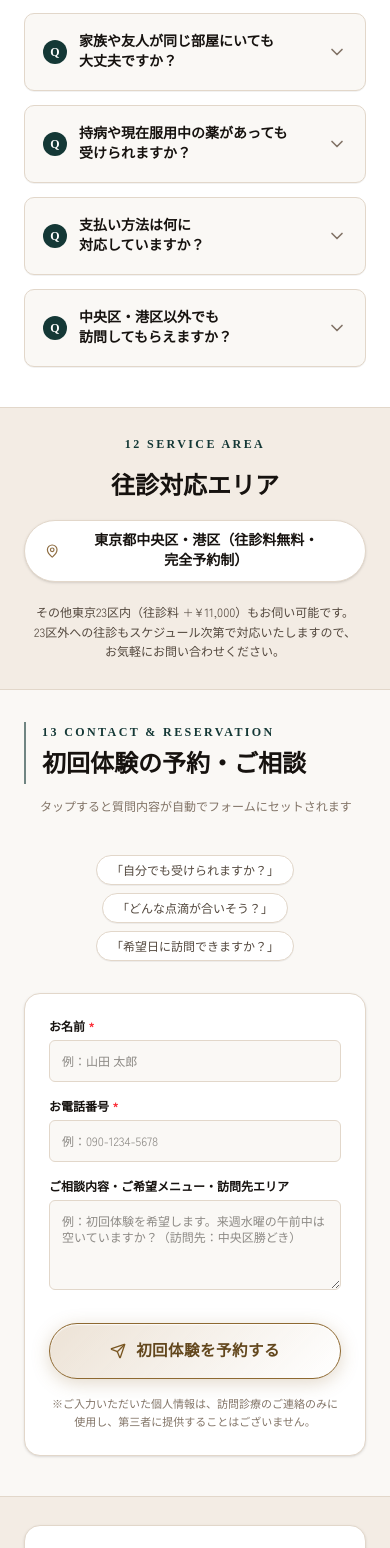
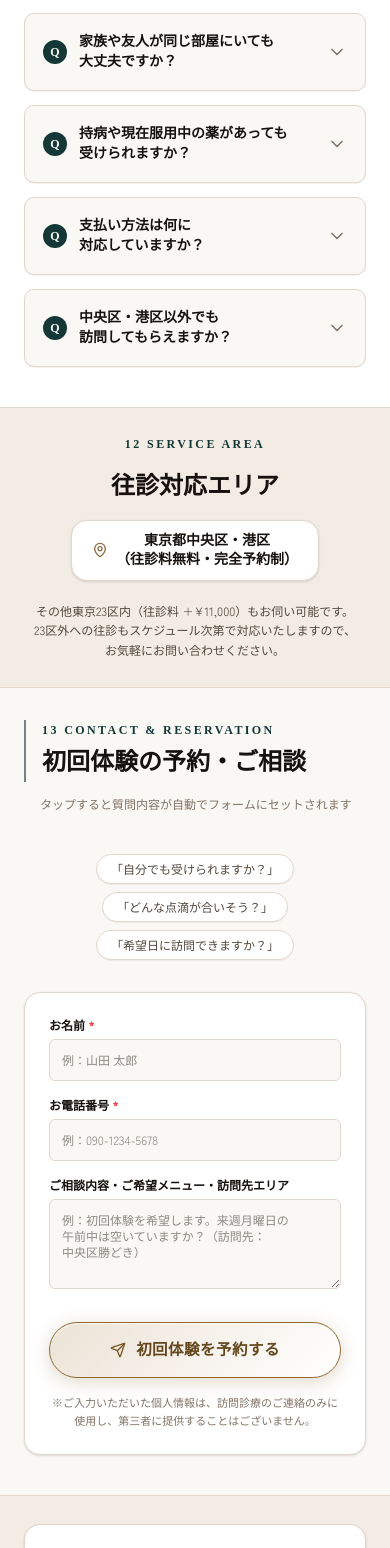
Before and after one commit to JUN52112891/houmon-tenteki-marketing, a React (Vite) app: page / in a window 390 px wide. Shown: the part 10452-12000 px from the top of the page. Built offline with nearby package versions, Linux system fonts and the light colour scheme; a web font is replaced by a local one.

Commit message:
style: update service area UI and form placeholder
Refine the service area display for better mobile responsiveness and update the contact form example text.

```diff
--- a/src/App.tsx
+++ b/src/App.tsx
@@ -1676,9 +1676,11 @@ export default function App() {
           <h2 className="font-serif text-2xl sm:text-3xl text-[#16120F] font-bold">
             往診対応エリア
           </h2>
-          <div className="inline-flex items-center gap-2 px-5 py-2.5 bg-white border border-[#E2D7CA] rounded-full shadow-sm text-sm sm:text-base font-serif font-bold text-[#16120F]">
-            <MapPin className="w-4 h-4 text-[#8E6D42]" />
-            <span>東京都中央区・港区（往診料無料・完全予約制）</span>
+          <div className="inline-flex items-center gap-2 px-5 py-2.5 bg-white border border-[#E2D7CA] rounded-2xl sm:rounded-full shadow-sm text-sm sm:text-base font-serif font-bold text-[#16120F]">
+            <MapPin className="w-4 h-4 text-[#8E6D42] shrink-0" />
+            <span className="leading-snug text-center">
+              東京都中央区・港区<br className="sm:hidden" />（往診料無料・完全予約制）
+            </span>
           </div>
           <p className="text-xs text-[#53483E] max-w-lg mx-auto leading-relaxed pt-1">
             その他東京23区内（往診料 +¥11,000）もお伺い可能です。23区外への往診もスケジュール次第で対応いたしますので、お気軽にお問い合わせください。
@@ -1790,7 +1792,7 @@ export default function App() {
                   rows={4}
                   value={contactMessage}
                   onChange={(e) => setContactMessage(e.target.value)}
-                  placeholder="例：初回体験を希望します。来週水曜の午前中は空いていますか？（訪問先：中央区勝どき）"
+                  placeholder="例：初回体験を希望します。来週月曜日の午前中は空いていますか？（訪問先：中央区勝どき）"
                   className="w-full text-xs p-3 bg-[#FAF8F5] border border-[#E2D7CA] rounded-[6px] focus:outline-none focus:border-[#9E7D52]"
                 />
               </div>
@@ -1884,7 +1886,7 @@ export default function App() {
             <div>
               <span className="font-serif text-2xl font-bold tracking-wider block text-white mb-2">
                 <span className="block sm:inline">Dr. concierge</span>
-                <span className="block sm:inline text-[22px] sm:text-2xl"> by LIF SKIN CLINIC</span>
+                <span className="block sm:inline text-base sm:text-lg"> by LIF SKIN CLINIC</span>
               </span>
               <p className="text-xs text-[#DFCBA9] tracking-widest font-semibold mb-3">
                 院長 宇佐美 潤（麻酔科専門医 / 心臓血管麻酔専門医）
```
